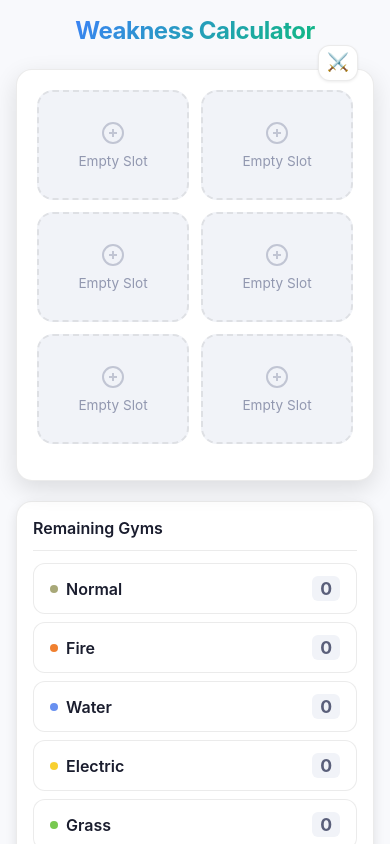
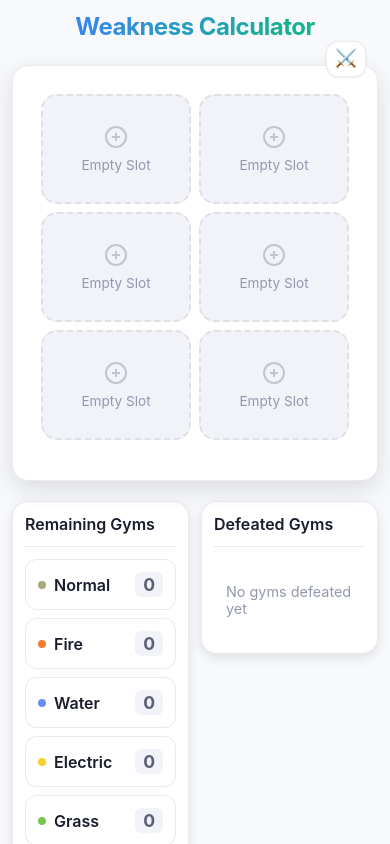
Before and after one commit to Waxmard/pokemon-team-status, a Vue app: page / in a window 390 px wide. Shown: the top 844 px of the page. Built offline with nearby package versions, Linux system fonts and the light colour scheme.

Commit message:
improve phone styling

```diff
--- a/index.html
+++ b/index.html
@@ -2,7 +2,7 @@
 <html lang="en">
 <head>
   <meta charset="UTF-8">
-  <meta name="viewport" content="width=device-width, initial-scale=1.0, viewport-fit=cover">
+  <meta name="viewport" content="width=device-width, initial-scale=1.0, maximum-scale=1.0, viewport-fit=cover">
   <title>Pokemon Team Weakness Calculator</title>
 
   <!-- iOS PWA meta tags -->
--- a/src/components/GymColumn.vue
+++ b/src/components/GymColumn.vue
@@ -58,6 +58,8 @@ defineEmits(['gymClick'])
   padding: var(--space-4);
   box-shadow: var(--shadow-md);
   height: fit-content;
+  overflow: hidden;
+  min-width: 0;
 }
 
 .column-header {
--- a/src/components/TeamSection.vue
+++ b/src/components/TeamSection.vue
@@ -156,6 +156,8 @@ function toggleViewMode() {
   padding: var(--space-5);
   margin-bottom: var(--space-5);
   box-shadow: var(--shadow-lg);
+  overflow-x: hidden;
+  max-width: 100vw;
 }
 
 .mode-toggle {
@@ -217,6 +219,13 @@ function toggleViewMode() {
   }
 }
 
+@media (max-width: 430px) {
+  .team-grid {
+    padding: var(--space-2);
+    gap: var(--space-2);
+  }
+}
+
 .drag-ghost {
   opacity: 0.5;
 }
--- a/src/styles/main.css
+++ b/src/styles/main.css
@@ -117,6 +117,11 @@
   padding: 0;
 }
 
+/* Prevent tap zoom on mobile */
+input, select, textarea, button {
+  touch-action: manipulation;
+}
+
 body {
   font-family: -apple-system, BlinkMacSystemFont, 'Segoe UI', Roboto, sans-serif;
   background: var(--color-background);
@@ -163,9 +168,16 @@ h3 {
   gap: var(--space-4);
 }
 
-@media (max-width: 500px) {
+@media (max-width: 360px) {
   .gym-section {
     grid-template-columns: 1fr;
+  }
+}
+
+/* Mobile padding reduction */
+@media (max-width: 430px) {
+  :root {
+    --space-4: 12px;
   }
 }
 
```
